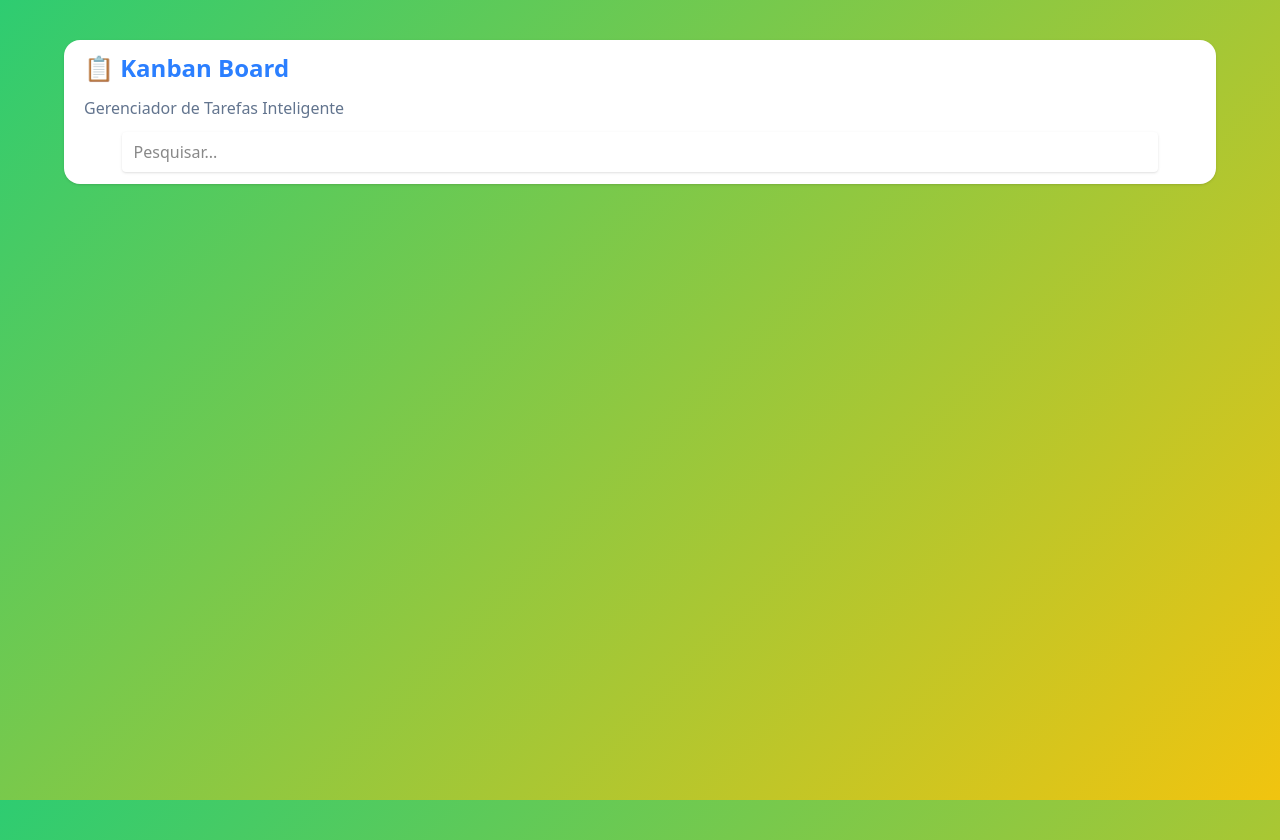
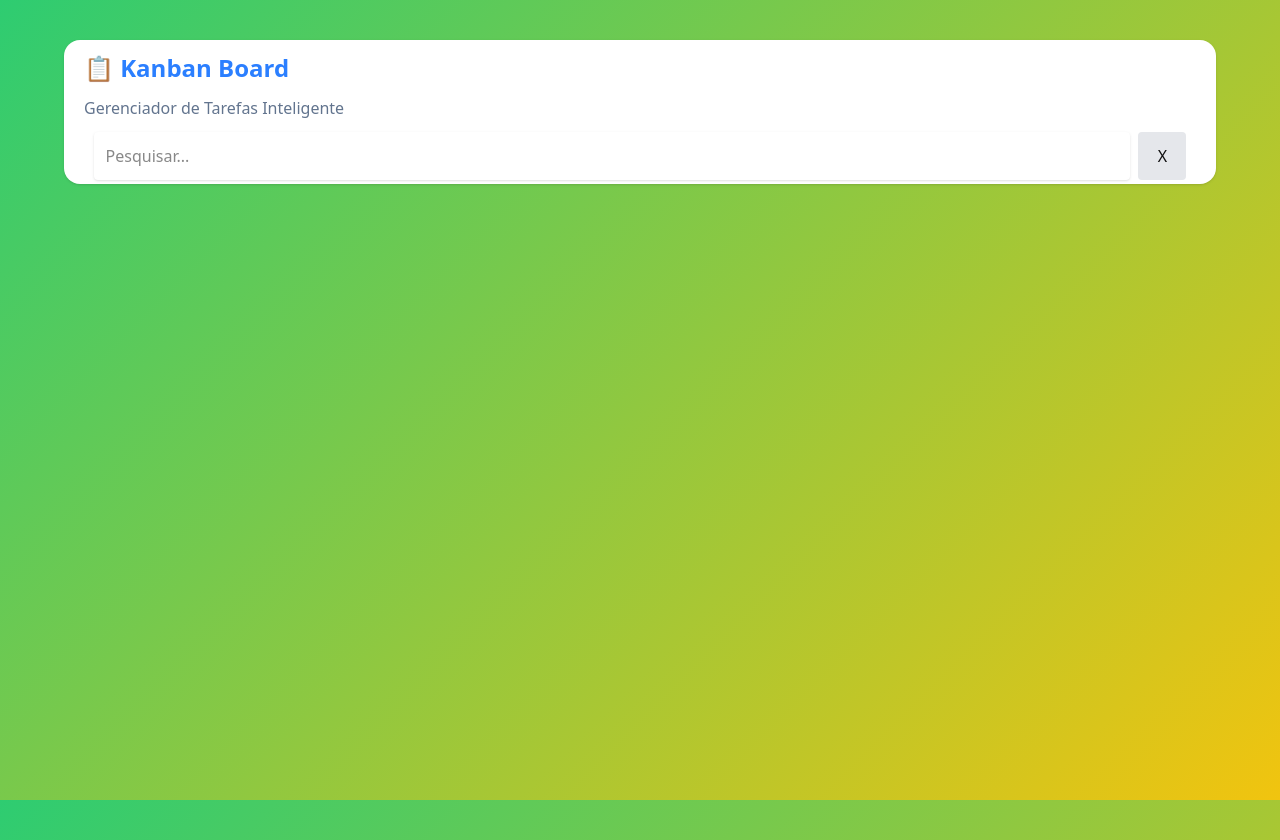
Before and after one commit to Vinist021/kanban, a React (Vite) app: page / in a window 1280 px wide. Built offline with nearby package versions, Linux system fonts and the light colour scheme.

Commit message:
feat: adicionado botão 'X'

```diff
--- a/src/components/SearchInput.jsx
+++ b/src/components/SearchInput.jsx
@@ -1,18 +1,27 @@
 const SearchInput = () => {
   return (
     <div className="w-full bg-white h-[20%] rounded-2xl shadow">
-      <h1 className="ps-5 pb-3 mt-3 text-blue-500 text-2xl font-bold">📋 Kanban Board</h1>
+      <h1 className="ps-5 pb-3 mt-3 text-blue-500 text-2xl font-bold">
+        📋 Kanban Board
+      </h1>
 
       <h3 className="ps-5 pb-3 text-slate-500">
         Gerenciador de Tarefas Inteligente
       </h3>
 
-      <div className="w-full flex justify-center">
+      <div className="w-full flex justify-center w-[90%]">
         <input
           type="text"
           placeholder="Pesquisar..."
           className="w-full max-w-[90%] px-3 py-2 rounded shadow-sm bg-white"
         />
+        <button
+          type="button"
+          aria-label="Adicionar"
+          className="bg-gray-200 hover:bg-gray-300 w-12 h-12 aspect-square flex items-center justify-center rounded ml-2 cursor-pointer"
+        >
+          X
+        </button>
       </div>
     </div>
   );
```
